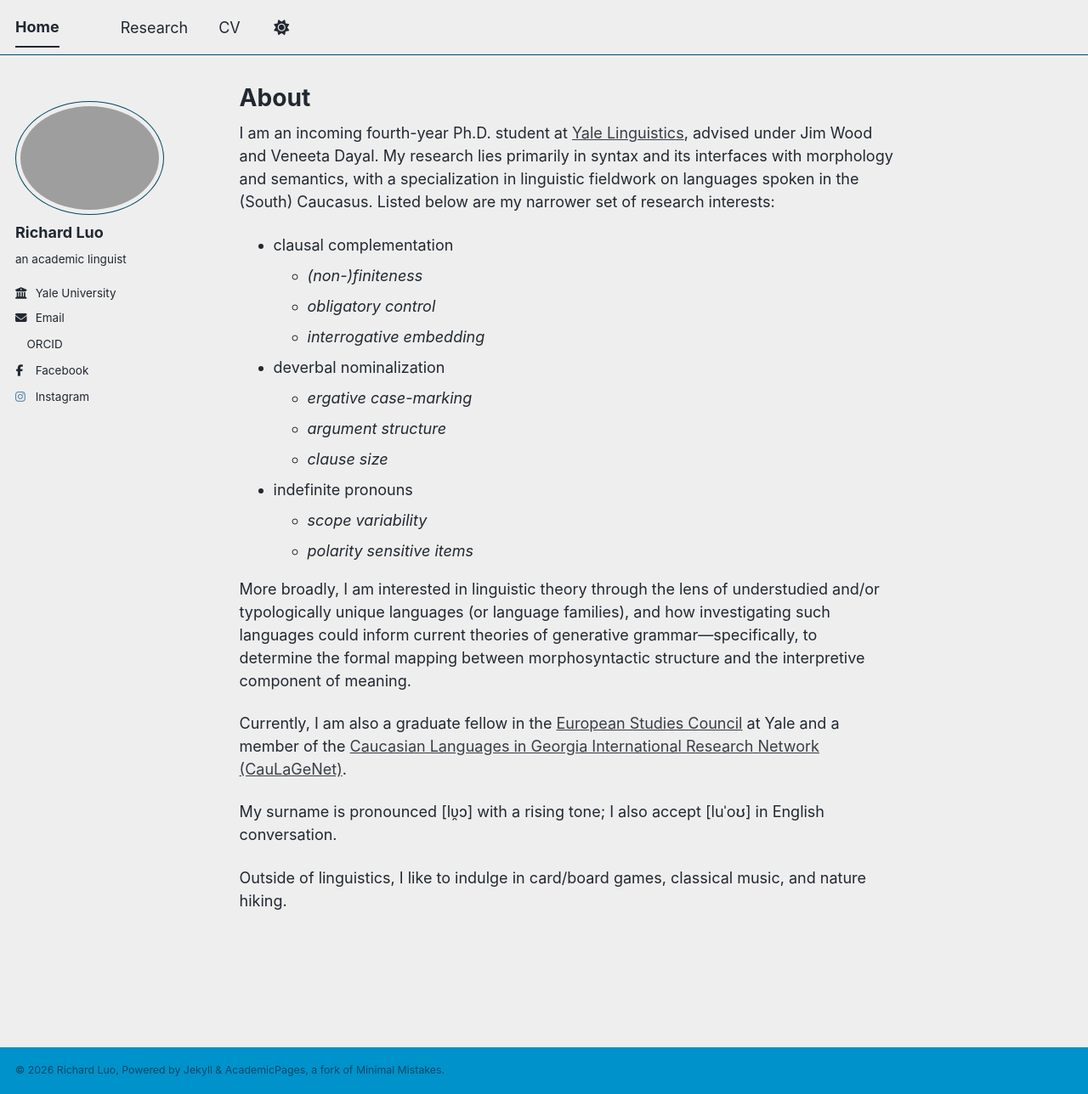
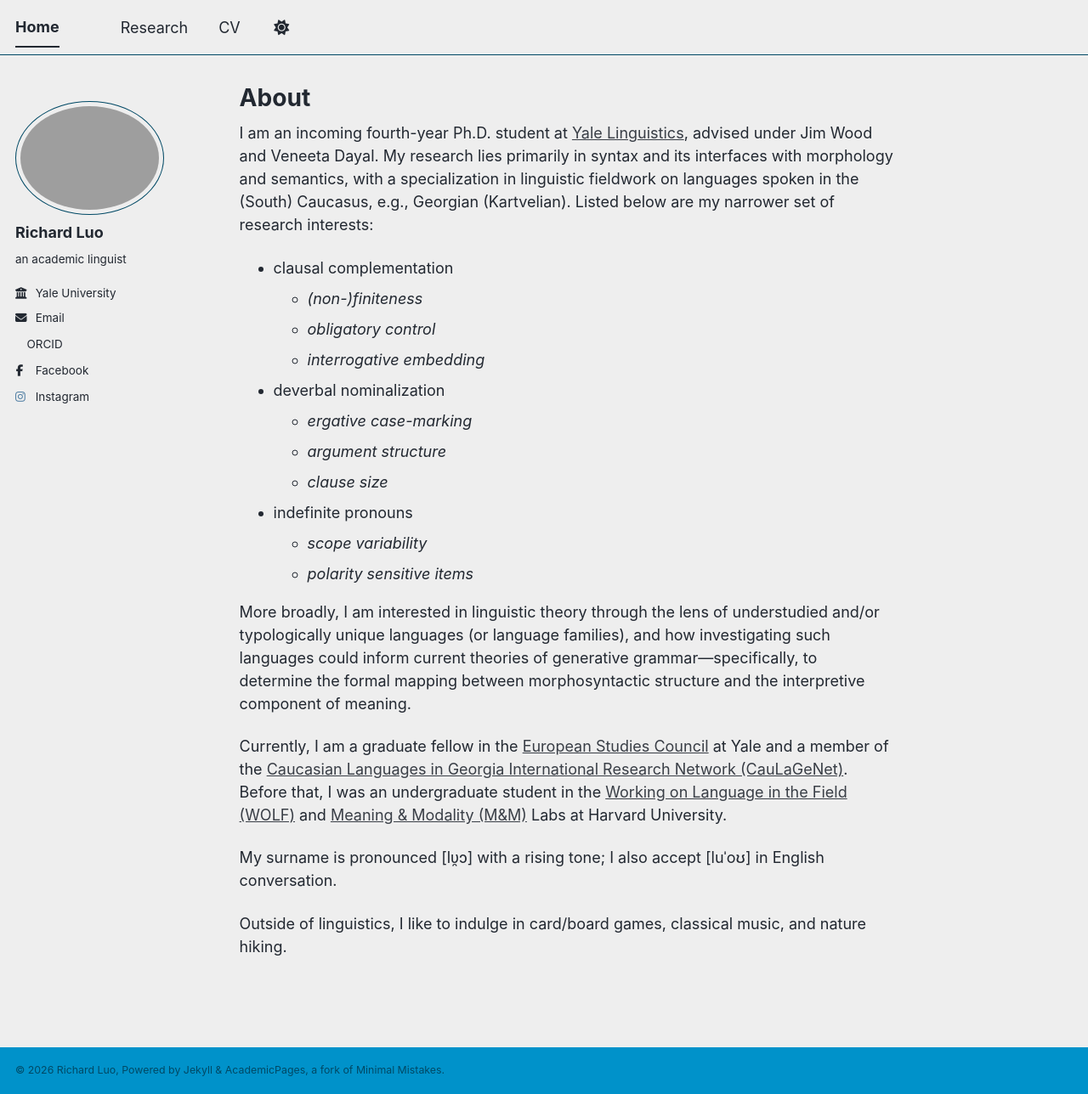
Before and after one commit to RichardMaS/richardmas.github.io, a Jekyll site: the page built from _pages/about.md, in a window 1280 px wide and 1288 px high. Shown: the whole window at 85% size. Built offline with Jekyll 4.4.1, drawn with Linux system fonts in a browser that asks for light colours; a style sheet for code colours, icons or effects is not loaded.

Commit message:
update research page

```diff
--- a/_pages/about.md
+++ b/_pages/about.md
@@ -7,7 +7,7 @@ redirect_from:
   - /about.html
 ---
 
-I am an incoming fourth-year Ph.D. student at [Yale Linguistics](https://ling.yale.edu/), advised under Jim Wood and Veneeta Dayal. My research lies primarily in syntax and its interfaces with morphology and semantics, with a specialization in linguistic fieldwork on languages spoken in the (South) Caucasus. Listed below are my narrower set of research interests:
+I am an incoming fourth-year Ph.D. student at [Yale Linguistics](https://ling.yale.edu/), advised under Jim Wood and Veneeta Dayal. My research lies primarily in syntax and its interfaces with morphology and semantics, with a specialization in linguistic fieldwork on languages spoken in the (South) Caucasus, e.g., Georgian (Kartvelian). Listed below are my narrower set of research interests:
 
 - clausal complementation
     * *(non-)finiteness*
@@ -25,7 +25,7 @@ I am an incoming fourth-year Ph.D. student at [Yale Linguistics](https://ling.ya
 
 More broadly, I am interested in linguistic theory through the lens of understudied and/or typologically unique languages (or language families), and how investigating such languages could inform current theories of generative grammar---specifically, to determine the formal mapping between morphosyntactic structure and the interpretive component of meaning.
 
-Currently, I am also a graduate fellow in the [European Studies Council](https://macmillan.yale.edu/europe/person/richard-luo) at Yale and a member of the [Caucasian Languages in Georgia International Research Network (CauLaGeNet)](https://sites.google.com/view/caulagenet/home).
+Currently, I am a graduate fellow in the [European Studies Council](https://macmillan.yale.edu/europe/person/richard-luo) at Yale and a member of the [Caucasian Languages in Georgia International Research Network (CauLaGeNet)](https://sites.google.com/view/caulagenet/home). Before that, I was an undergraduate student in the [Working on Language in the Field (WOLF)](https://fieldlinguistics.github.io/) and [Meaning & Modality (M&M)](https://meaningandmodality.github.io/site/) Labs at Harvard University.
 
 My surname is pronounced \[lυ̯ɔ\] with a rising tone; I also accept \[luˈoʊ\] in English conversation.
 
```
Also changed, not shown: _pages/research.md (+31 -1 lines), 2 other files.
